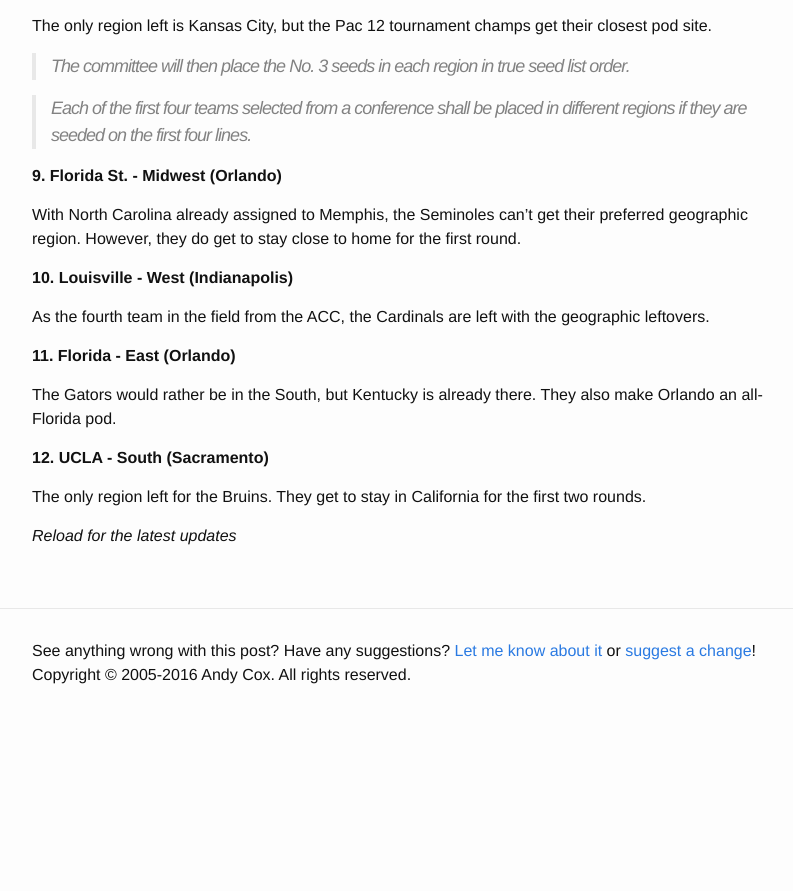
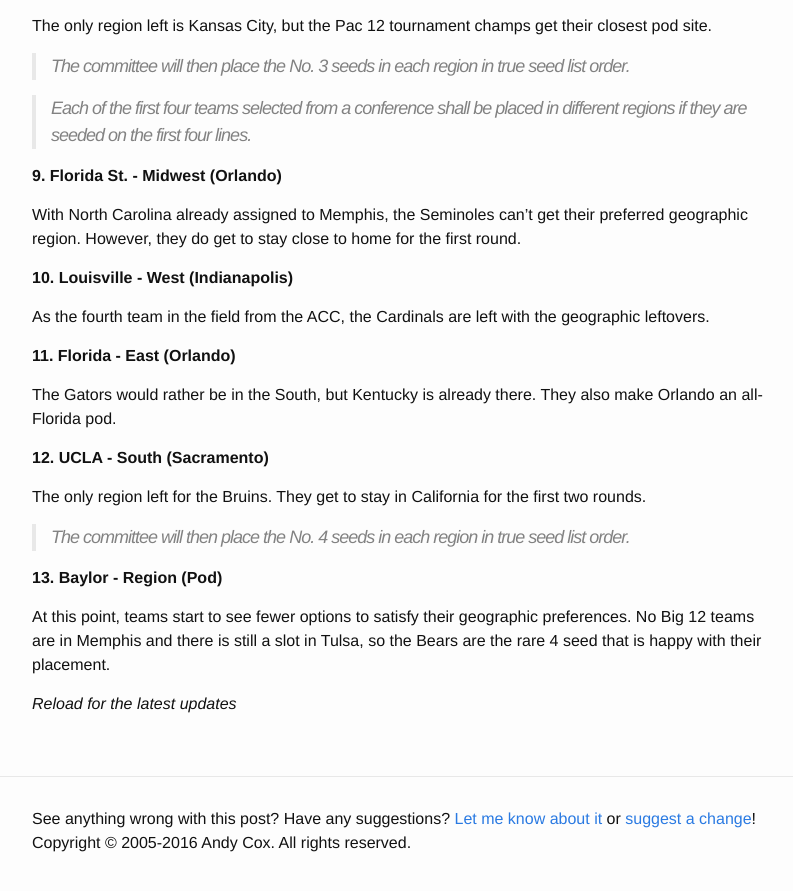
Before and after one commit to crashingthedance/blog.crashingthedance.com, a Jekyll site: the page built from _posts/2017-03-12-mocking_the_bracket_2017_edition.md, in a window 1280 px wide and 900 px high, scrolled down 3003 px. Shown: the top 891 px of the window, without its empty margins (238-1031 px from the left). Built offline with Jekyll 4.4.1, drawn with Linux system fonts in a browser that asks for light colours; before the commit the page ends 3735 px from its top, so only the background shows below that.

Commit message:
Mock bracket 2017 update

```diff
--- a/_posts/2017-03-12-mocking_the_bracket_2017_edition.md
+++ b/_posts/2017-03-12-mocking_the_bracket_2017_edition.md
@@ -185,5 +185,13 @@ make Orlando an all-Florida pod.
 The only region left for the Bruins. They get to stay in California for the first
 two rounds.
 
+> The committee will then place the No. 4 seeds in each region in true seed list order.
+
+**13. Baylor - Region (Pod)**
+
+At this point, teams start to see fewer options to satisfy their geographic
+preferences. No Big 12 teams are in Memphis and there is still a slot in Tulsa,
+so the Bears are the rare 4 seed that is happy with their placement.
+
 <a name='latest'></a>
 *Reload for the latest updates*
```
